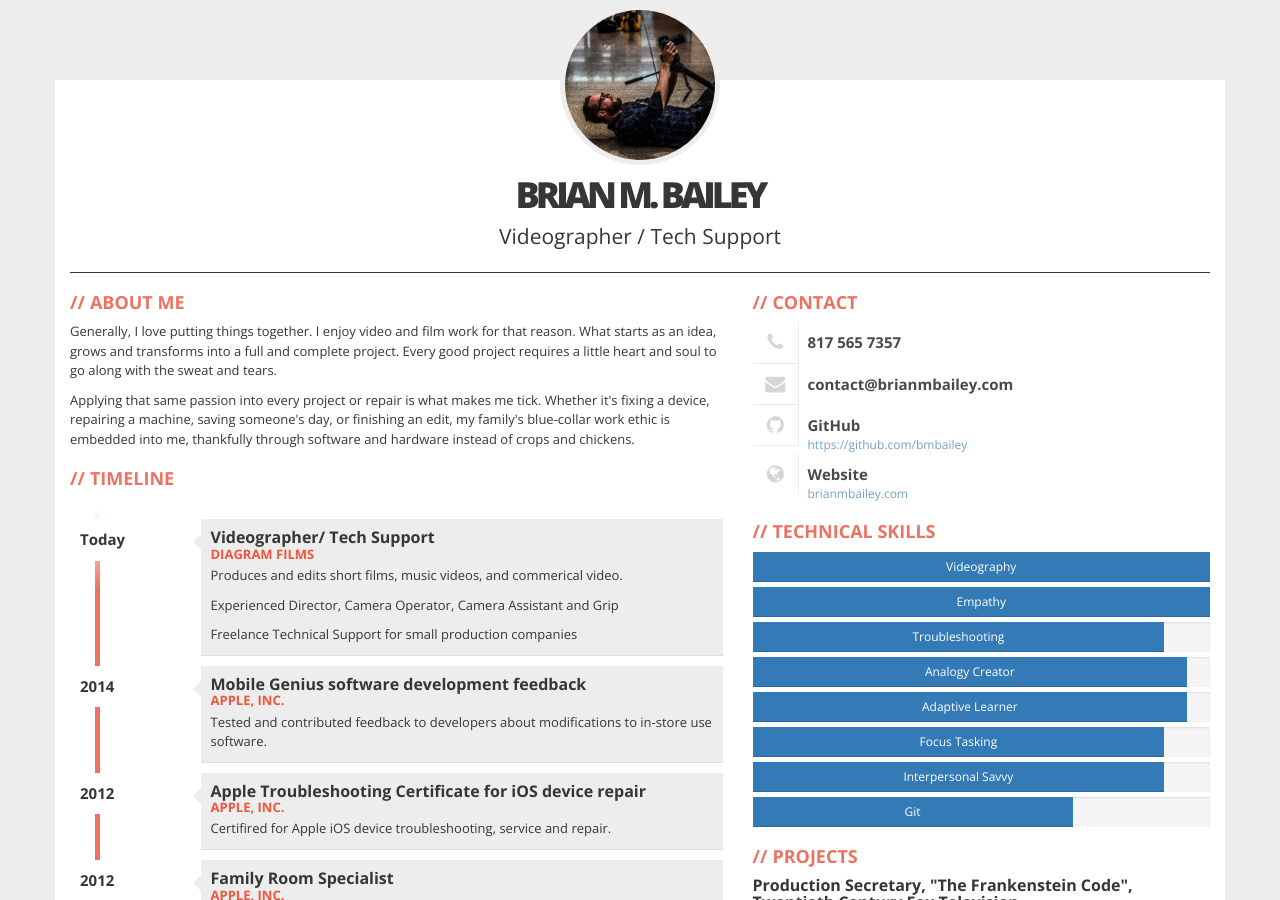
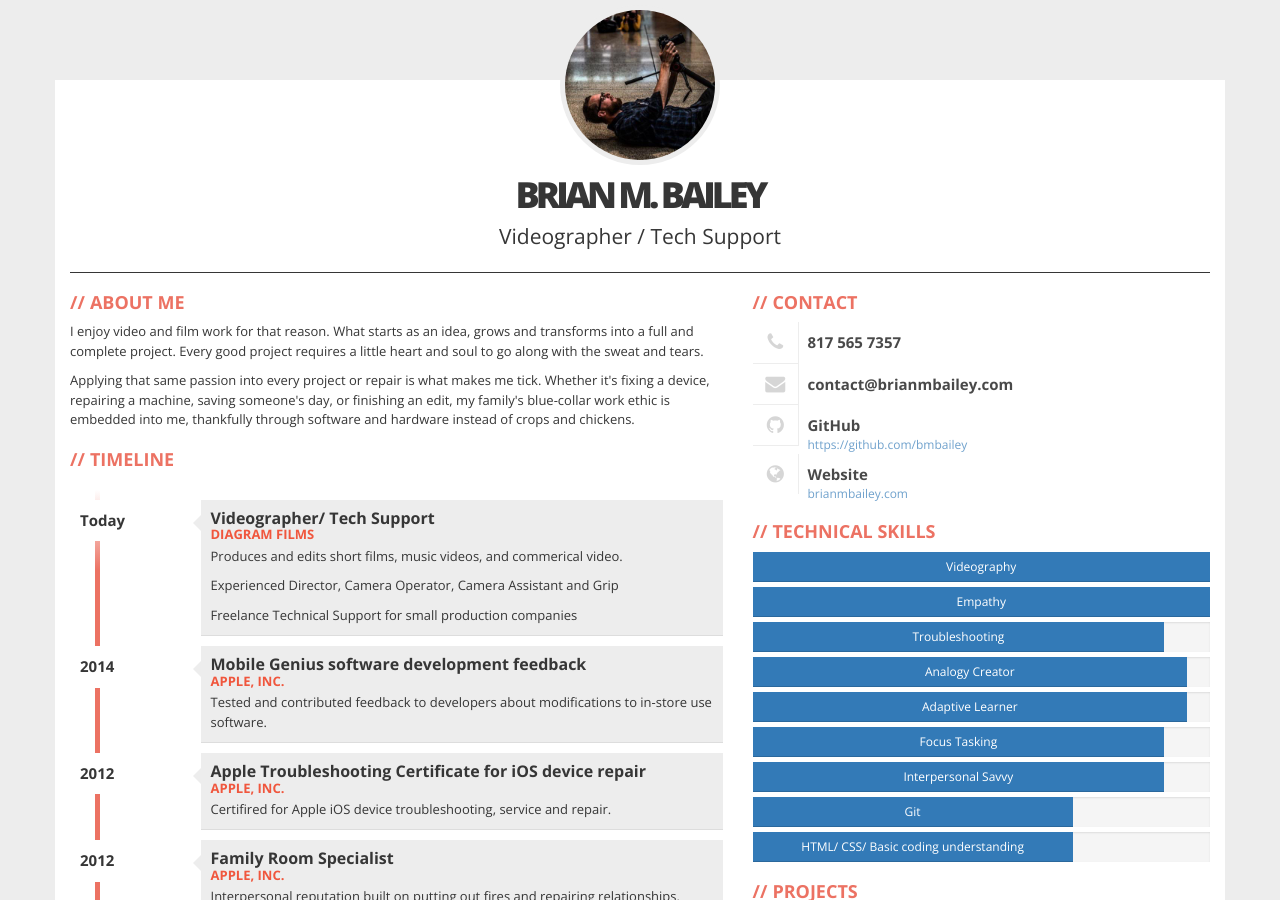
Before and after one commit to Bmbailey/Resume, a Jekyll site: the page built from index.html, in a window 1280 px wide and 900 px high. Built offline with Jekyll 4.4.1, drawn with Linux system fonts in a browser that asks for light colours; nearby versions of some CDN libraries.

Commit message:
Update to 'Skills' and 'About'

```diff
--- a/_data/about.yml
+++ b/_data/about.yml
@@ -1,3 +1,3 @@
-- Generally, I love putting things together. I enjoy video and film work for that reason. What starts as an idea, grows and transforms into a full and complete project. Every good project requires a little heart and soul to go along with the sweat and tears.
+- I enjoy video and film work for that reason. What starts as an idea, grows and transforms into a full and complete project. Every good project requires a little heart and soul to go along with the sweat and tears.
 
 - Applying that same passion into every project or repair is what makes me tick. Whether it's fixing a device, repairing a machine, saving someone's day, or finishing an edit, my family's blue-collar work ethic is embedded into me, thankfully through software and hardware instead of crops and chickens.
--- a/_data/skills.yml
+++ b/_data/skills.yml
@@ -37,3 +37,8 @@
   level:
     description: Proficient
     value: 70
+
+- name: HTML/ CSS/ Basic coding understanding
+  level:
+    description: Proficient
+    value: 70
```
